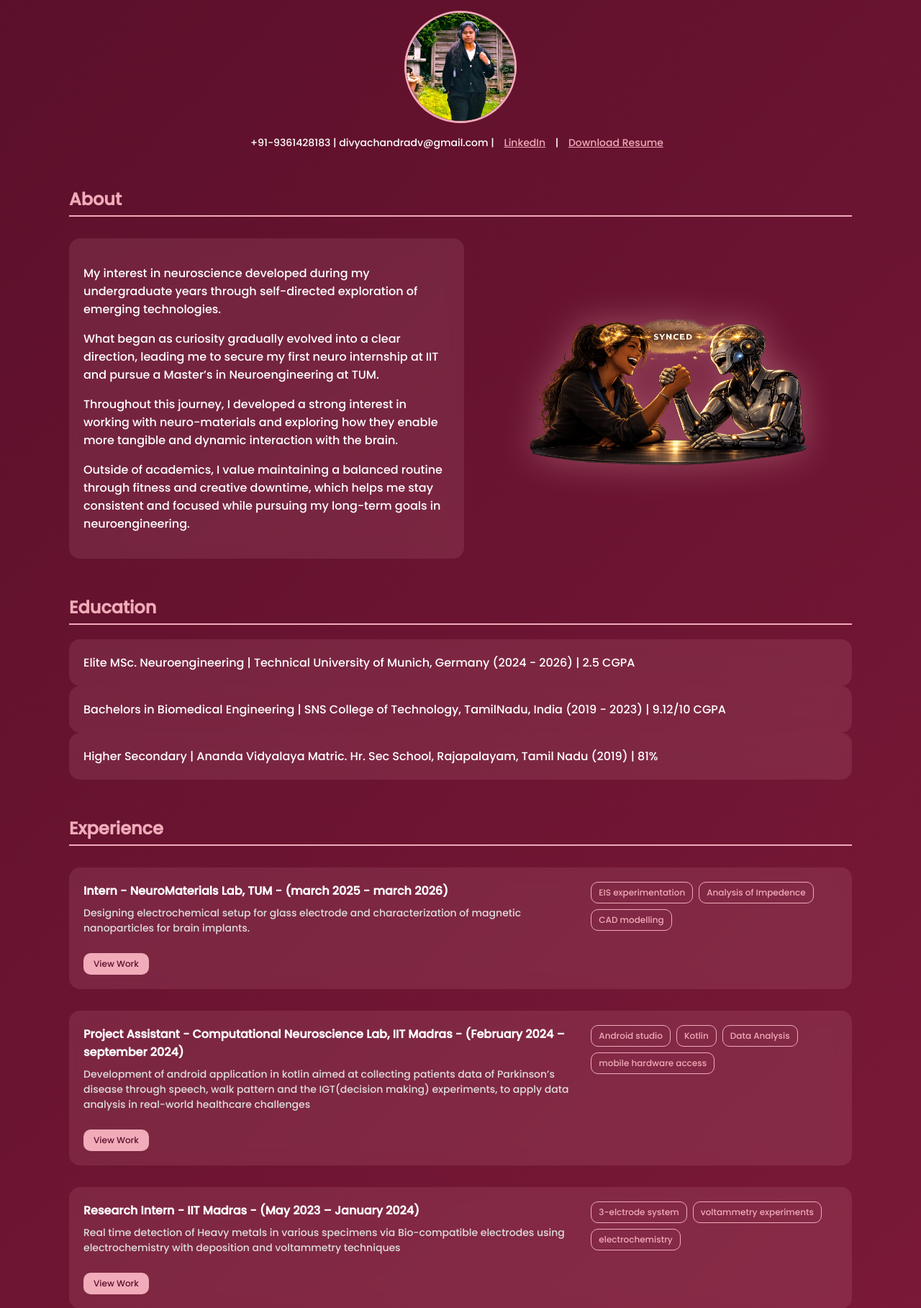
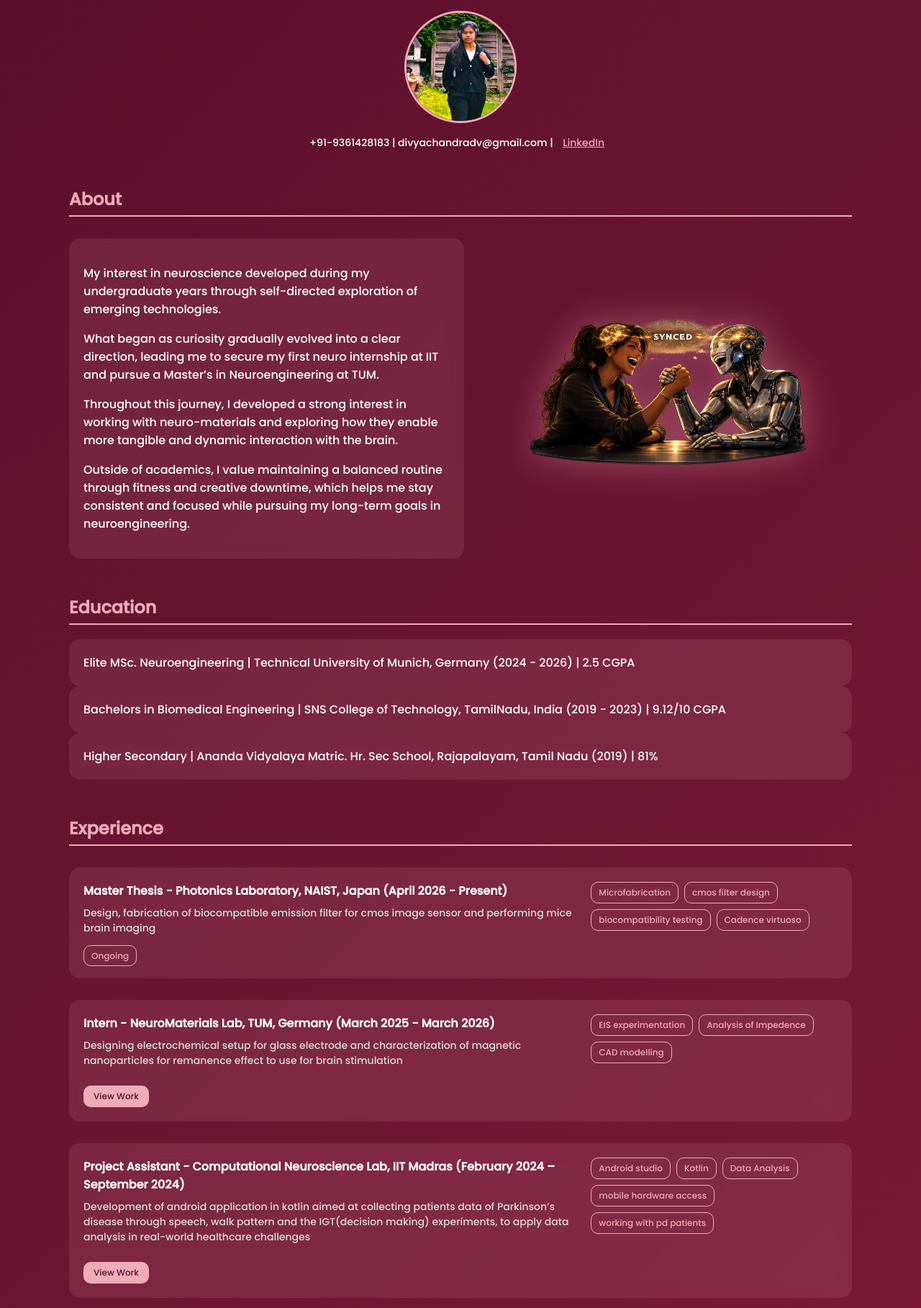
Before and after one commit to DIVYAROSE14/portfolio, a Flask app: page / in a window 1280 px wide. Shown: the part 154-1971 px from the top of the page at 72% size. Run offline with Flask 3, Linux system fonts and the light colour scheme.

Commit message:
added requirements

```diff
--- a/app.py
+++ b/app.py
@@ -11,8 +11,7 @@ def home():
         "contact": {
             "phone": "+91-9361428183",
             "email": "divyachandradv@gmail.com",
-            "linkedin": "https://www.linkedin.com/in/divya-chandra-r-969a911b2",
-            "resume": "#"
+            "linkedin": "https://www.linkedin.com/in/divya-chandra-r-969a911b2"
         },
 
         "about": [
@@ -33,25 +32,31 @@ def home():
 
         "experience": [
             {
-                "title": "Intern - NeuroMaterials Lab, TUM - (march 2025 - march 2026)",
-                "description": "Designing electrochemical setup for glass electrode and characterization of magnetic nanoparticles for brain implants.",
+                "title": "Master Thesis - Photonics Laboratory, NAIST, Japan (April 2026 - Present)",
+                "description": "Design, fabrication of biocompatible emission filter for cmos image sensor and performing mice brain imaging",
+                "skills": ["Microfabrication", "cmos filter design", "biocompatibility testing", "Cadence virtuoso"]
+
+            },
+            {
+                "title": "Intern - NeuroMaterials Lab, TUM, Germany (March 2025 - March 2026)",
+                "description": "Designing electrochemical setup for glass electrode and characterization of magnetic nanoparticles for remanence effect to use for brain stimulation",
                 "skills": ["EIS experimentation", "Analysis of Impedence", "CAD modelling"],
                 "drive": "https://drive.google.com/drive/folders/1K5HwTzNV4_eZM_NyZFkHNfVf6Rmh_kf-?usp=drive_link"
             },
             {
-                "title": "Project Assistant - Computational Neuroscience Lab, IIT Madras - (February 2024 – september 2024) ",
+                "title": "Project Assistant - Computational Neuroscience Lab, IIT Madras (February 2024 – September 2024) ",
                 "description": "Development of android application in kotlin aimed at collecting patients data of Parkinson’s disease through speech, walk pattern and the IGT(decision making) experiments, to apply data analysis in real-world healthcare challenges",
-                "skills": ["Android studio", "Kotlin", "Data Analysis", "mobile hardware access"],
+                "skills": ["Android studio", "Kotlin", "Data Analysis", "mobile hardware access", "working with pd patients"],
                 "drive": "https://drive.google.com/drive/folders/12Ze97YOYhUpWGaA3m9CvrIWkXdTlQjLU?usp=drive_link"
             },
             {
-                "title": "Research Intern - IIT Madras - (May 2023 – January 2024) ",
+                "title": "Research Intern - IIT Madras (May 2023 – January 2024) ",
                 "description": "Real time detection of Heavy metals in various specimens via Bio-compatible electrodes using electrochemistry with deposition and voltammetry techniques",
-                "skills": ["3-elctrode system", "voltammetry experiments", "electrochemistry"],
+                "skills": ["3-elctrode system", "voltammetry experiments", "electrochemistry" , "synthetic urine preparation"],
                 "drive": "https://drive.google.com/drive/folders/1fz41Zx3OS9CyEOZPwSufnhmjgZCuO3yn?usp=drive_link"
             },
             {
-                "title": "AR/VR Trainee - AllReal - (March 2022 - April 2022)",
+                "title": "AR/VR Trainee - AllReal (March 2022 - April 2022)",
                 "description": "3D model designing for VR platforms",
                 "skills": ["Blender", "Fusion360"],
                 "drive": "https://drive.google.com/drive/folders/1PUf_QYT2adyGKA89qduXCdqHTgCUMuiA?usp=drive_link"
@@ -91,7 +96,7 @@ def home():
     "link": "https://ijaem.net/issue_dcp/Literature%20review%20Onmultiple%20Disorder%20Detection%20by%20Gait%20Analysis%20Using%20Machine%20Learning.pdf"
 },
 
-        "languages": ["Tamil", "English", "Hindi"],
+        "languages": ["Tamil", "English"],
 
         "hobbies": ["Sketching","Reading"]
     }
--- /dev/null
+++ b/requirements.txt
@@ -0,0 +1,2 @@
+Flask
+gunicorn
--- a/templates/index.html
+++ b/templates/index.html
@@ -207,8 +207,7 @@
         <div class="contact">
             {{ profile.contact.phone }} |
             {{ profile.contact.email }} |
-            <a href="{{ profile.contact.linkedin }}">LinkedIn</a> |
-            <a href="{{ profile.contact.resume }}">Download Resume</a>
+            <a href="{{ profile.contact.linkedin }}">LinkedIn</a>
         </div>
     </div>
 
@@ -242,7 +241,11 @@
                     <b>{{ exp.title }}</b>
                     <p class="desc">{{ exp.description }}</p>
 
-                    <a href="{{ exp.drive }}" class="button">View Work</a>
+                    {% if exp.drive %}
+                    <a href="{{ exp.drive }}" class="button" target="_blank">View Work</a>
+                    {% else %}
+                    <span class="skill">Ongoing</span>
+                    {% endif %}
                 </div>
 
                 <div class="card-right">
```
